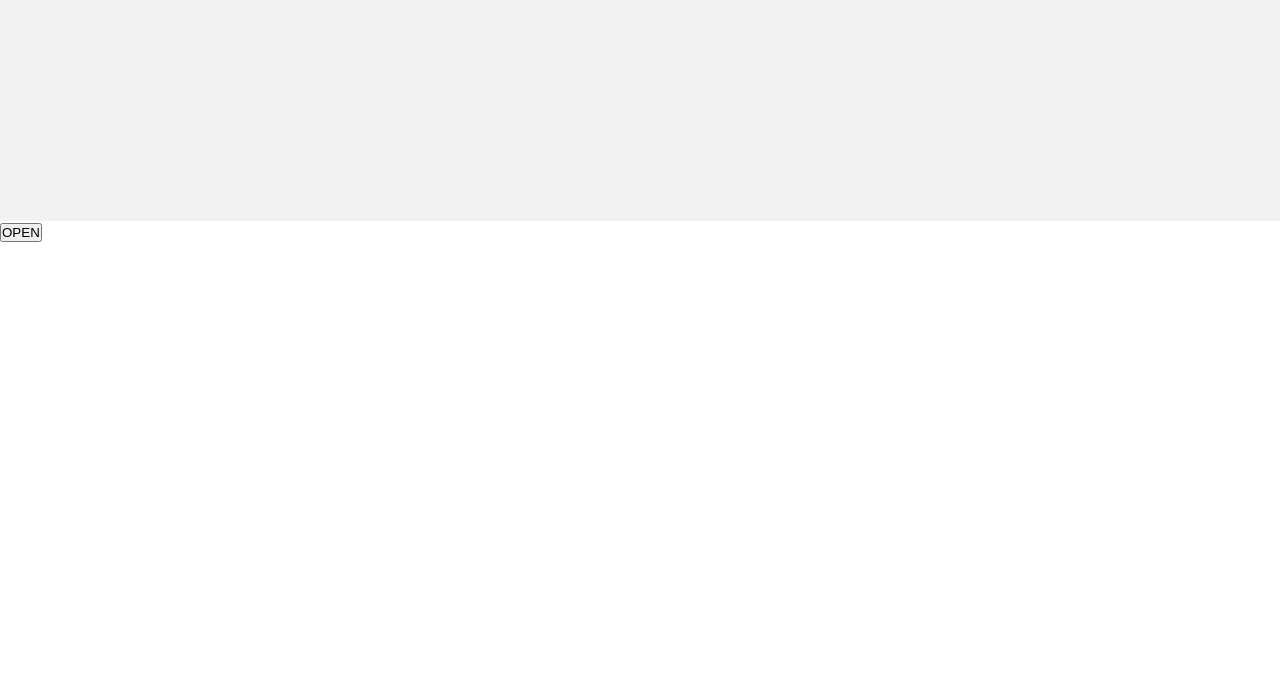
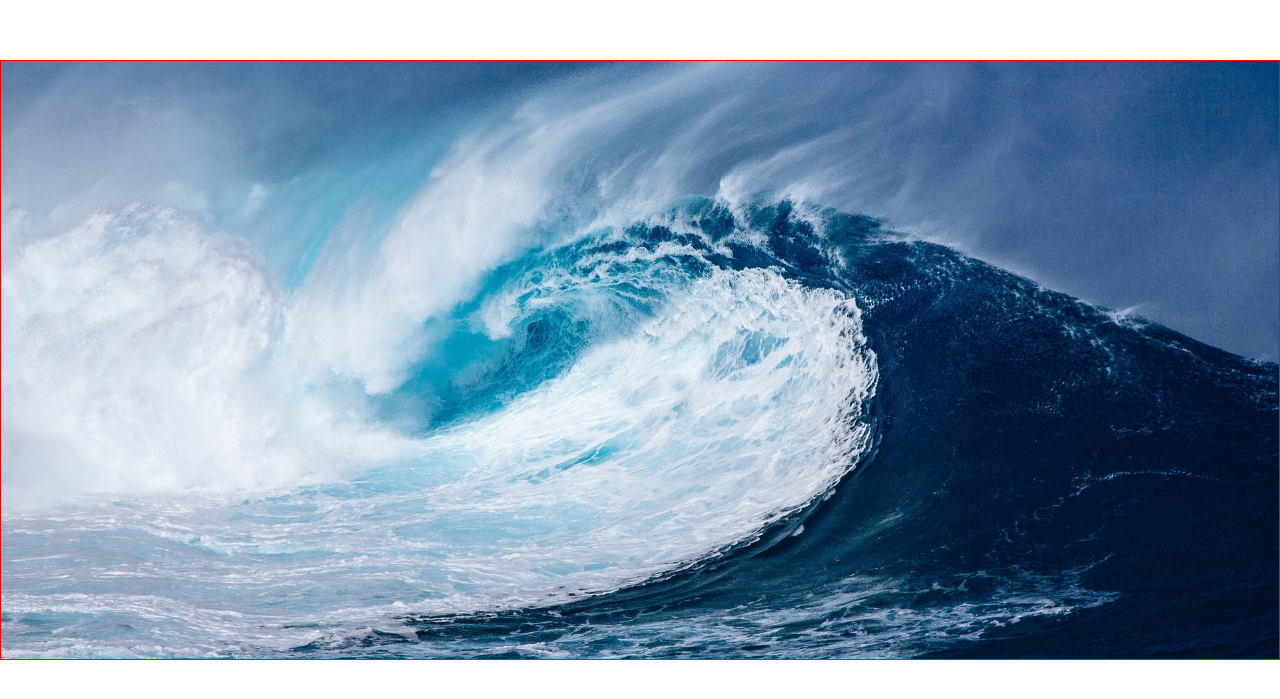
Before and after one commit to lukling0524/react_20221015, a React (Create React App) app in the folder learn-react/: page / in a window 1280 px wide. Shown: the part 579-1278 px from the top of the page. Before the commit the page ends 821 px from the top, so only its background shows below. Built offline with nearby package versions, Linux system fonts and the light colour scheme.

Commit message:
parallax

```diff
--- a/learn-react/src/components/UI/Scroll.jsx
+++ b/learn-react/src/components/UI/Scroll.jsx
@@ -1,7 +1,79 @@
-import styled from "styled-components";
+import { useEffect, useRef, useState } from "react";
+import styled, { css } from "styled-components";
 
 function Scroll() {
-  return <div></div>;
+  const [scrollAmout, setScrollAmout] = useState(0);
+  const [firstTop, setFirstTop] = useState(0);
+
+  const handleScroll = (e) => {
+    setScrollAmout(window.scrollY);
+    setFirstTop(firstRef.current.getBoundingClientRect().top);
+  };
+
+  // 요소에 직접 접근할때는 Ref
+  const firstRef = useRef(null);
+  const secondRef = useRef(null);
+
+  console.log(firstTop);
+  //   const firstRefTop = firstRef.current.getBoundingClientRect().top;
+  //   console.log(firstRefTop);
+
+  useEffect(() => {
+    window.addEventListener("scroll", handleScroll);
+    return () => {
+      window.removeEventListener("scroll", handleScroll);
+    };
+  }, []);
+
+  //   console.log(scrollAmout);
+  return (
+    <div style={{ overflow: "hidden" }}>
+      <h1>scroll</h1>
+      <ImgBox scrollAmout={scrollAmout} />
+      <p
+        style={{
+          marginTop: 100,
+          transform: `translateX(${(-firstTop - 300) / 2}px)`,
+          fontWeight: 800,
+          fontSize: 20,
+        }}
+        ref={firstRef}
+      >
+        Lorem, Lorem, Lorem, Lorem, Lorem, Lorem, Lorem, Lorem, Lorem, Lorem,
+        Lorem, Lorem, Lorem, Lorem, Lorem, Lorem, Lorem, Lorem, Lorem, Lorem,
+        Lorem, Lorem, Lorem, Lorem, Lorem, Lorem, Lorem, Lorem, Lorem, Lorem,
+        Lorem, Lorem, Lorem, Lorem, Lorem, Lorem, Lorem, Lorem, Lorem, Lorem,
+        Lorem, Lorem, Lorem, Lorem, Lorem, Lorem, Lorem, Lorem, Lorem, Lorem,
+        Lorem, Lorem, Lorem, Lorem, Lorem, Lorem, Lorem, Lorem, Lorem, Lorem,
+        Lorem, Lorem, Lorem, Lorem, Lorem, Lorem, Lorem, Lorem, Lorem, Lorem,
+      </p>
+      <p
+        style={{
+          marginTop: 50,
+          transform: `translateX(${(firstTop - 300) * 6}px)`,
+          fontSize: 20,
+        }}
+        ref={secondRef}
+      >
+        Lorem ipsum dolor sit amet consectetur adipisicing elit. In vitae
+        perspiciatis ex, adipisci possimus unde. Hic, maxime! Maiores voluptas
+        quod, fugit maxime ab cumque unde quam excepturi nisi quis molestias.
+      </p>
+    </div>
+  );
 }
 
+const ImgBox = styled.div`
+  margin-top: 600px;
+  height: 600px;
+  border: 1px solid red;
+  background-color: #ff7234;
+  background: url(${require("../../assets/images/img3.jpg")}) center top / cover
+    no-repeat;
+
+  ${({ scrollAmout }) => css`
+    background-position: center ${scrollAmout < 600 ? 0 : scrollAmout - 600}px;
+  `}
+`;
+
 export default Scroll;
--- a/learn-react/src/index.js
+++ b/learn-react/src/index.js
@@ -5,9 +5,14 @@ import "./index.css";
 import reportWebVitals from "./reportWebVitals";
 // import Accordion from "./components/UI/Accordion";
 import { createGlobalStyle } from "styled-components";
-import Carousel from "./components/UI/Carousel";
+// import Carousel from "./components/UI/Carousel";
+import Scroll from "./components/UI/Scroll";
 
 const GlobalStyle = createGlobalStyle`
+
+body{
+  height: 300vh;
+}
 *{
     margin: 0;
     padding: 0;
@@ -19,7 +24,8 @@ root.render(
   <>
     <GlobalStyle />
     {/* <Accordion /> */}
-    <Carousel />
+    {/* <Carousel /> */}
+    <Scroll />
   </>
 );
 
```
